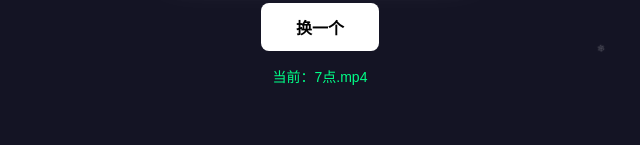
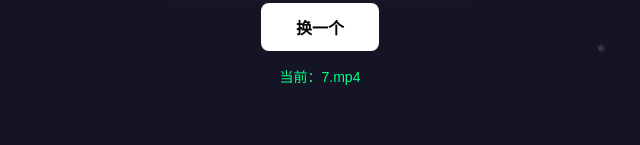
Before and after one commit to xieyoufu1110-prog/xie, a plain HTML site: page index.html in a window 1280 px wide. Shown: the part 461-606 px from the top of the page, 320-960 px from the left. Drawn offline with Linux system fonts and the light colour scheme.

Commit message:
Add files via upload

```diff
--- a/index.html
+++ b/index.html
@@ -19,7 +19,6 @@
             justify-content: center;
             overflow: hidden;
             background: #0a0a12;
-            /* 背景缓慢变色动画 */
             animation: bgFlow 15s ease infinite alternate;
             font-family: sans-serif;
         }
@@ -60,7 +59,6 @@
             justify-content: center;
             overflow: hidden;
             margin-bottom: 30px;
-            /* 白色发光效果 */
             box-shadow: 0 0 15px rgba(255,255,255,0.6),
                         0 0 30px rgba(255,255,255,0.3),
                         0 0 45px rgba(255,255,255,0.15);
@@ -107,12 +105,11 @@
     <div class="tip" id="tip"></div>
 
     <script>
-        // 视频列表
+        // 修正为你仓库里的实际文件名
         const videoList = [
-            "7点.mp4",
-            "8点.mp4",
-            "9点.mp4",
-            "10点.mp4"
+            "7.mp4",
+            "8.mp4",
+            "78.mp4"
         ];
         let index = 0;
         const video = document.getElementById("mainVideo");
@@ -145,13 +142,11 @@
             snow.style.fontSize = (Math.random() * 10 + 8) + "px";
             document.body.appendChild(snow);
 
-            // 动画结束后移除
             setTimeout(() => {
                 snow.remove();
             }, 10000);
         }
 
-        // 定时生成雪花
         setInterval(createSnowflake, 300);
     </script>
 </body>
```
